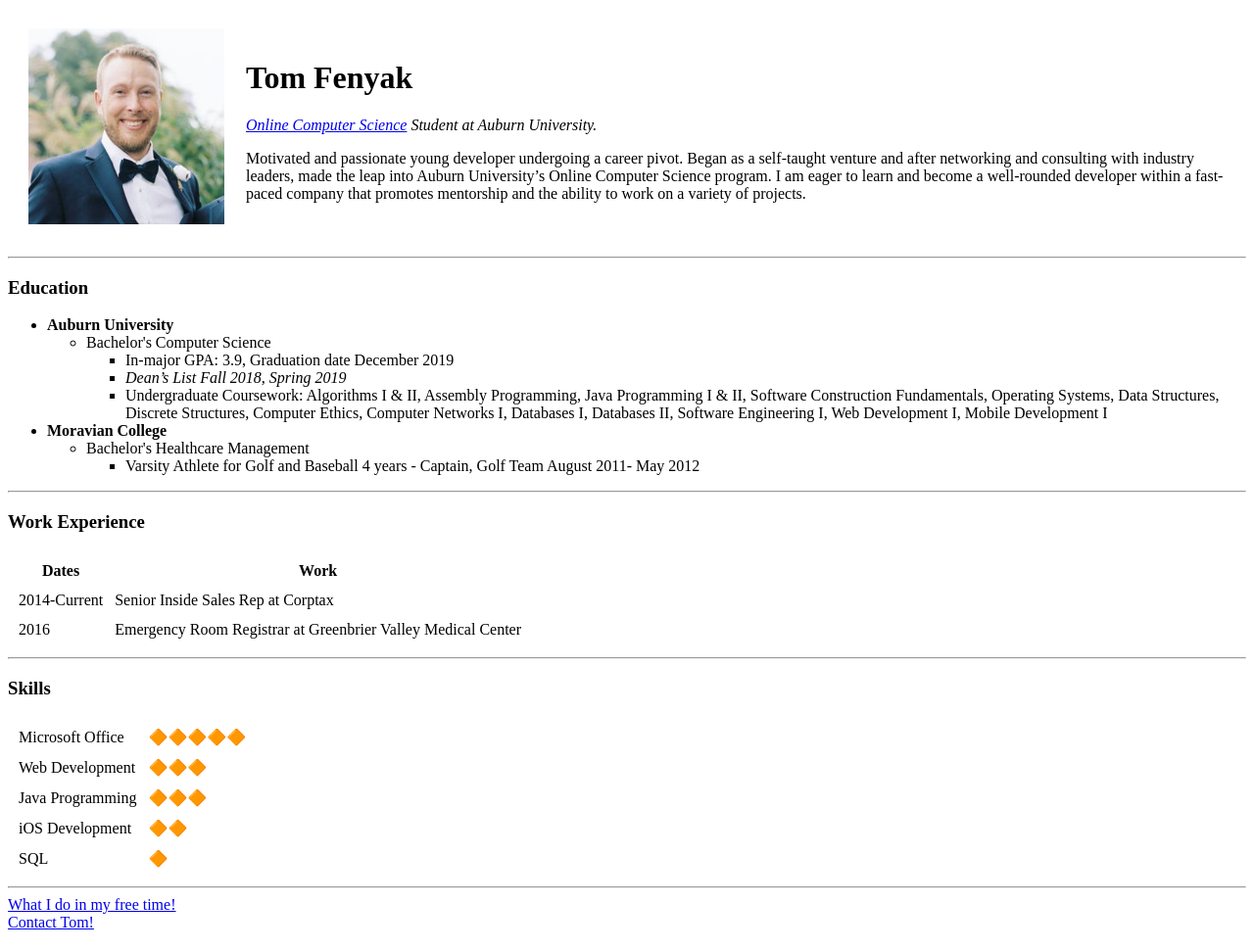
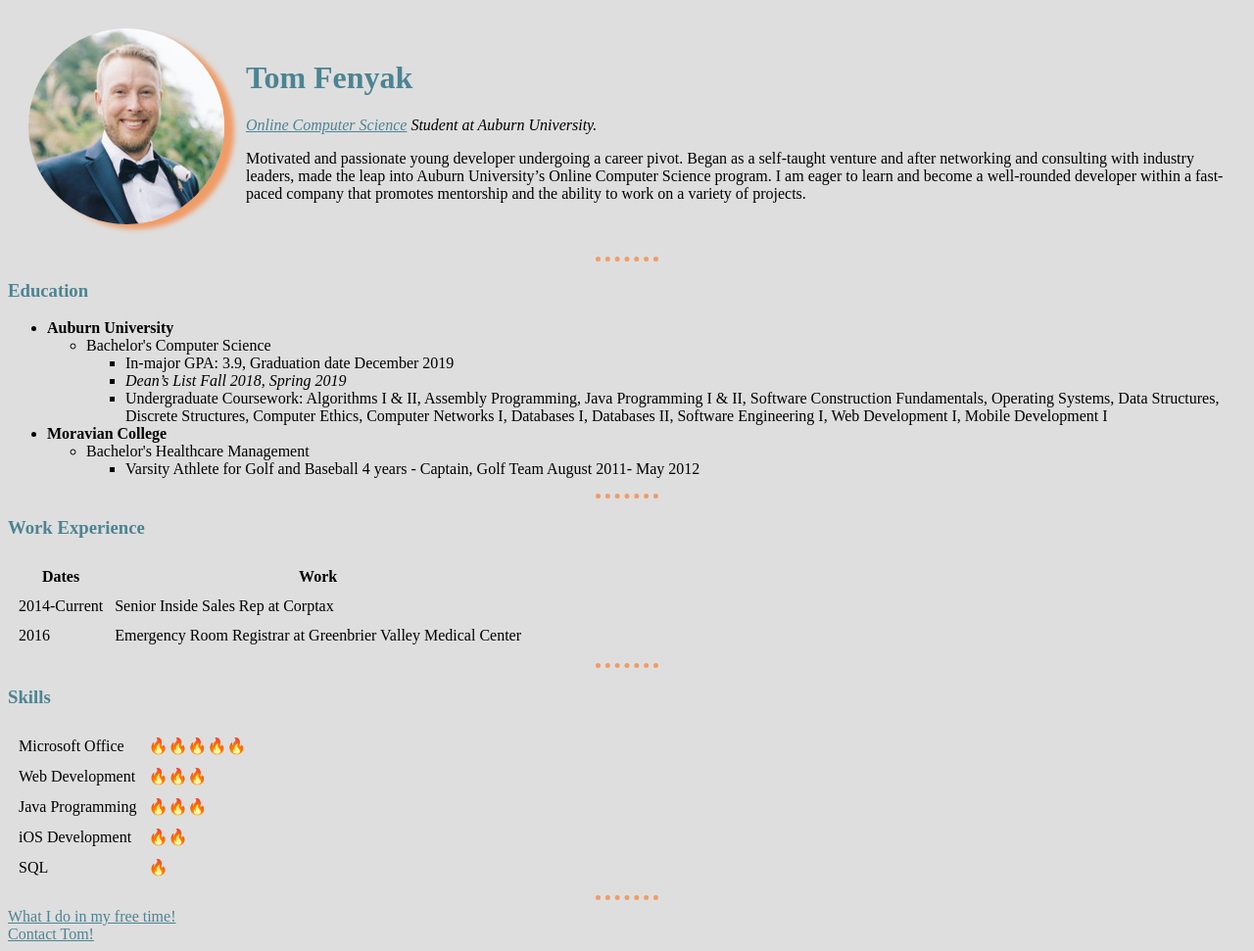
Before and after one commit to tomyak22/HTML-CV, a plain HTML site: page index.html in a window 1280 px wide. Shown: the whole page at 98% size. Drawn offline with Linux system fonts and the light colour scheme.

Commit message:
Added CSS

```diff
--- /dev/null
+++ b/css/sytles.css
@@ -0,0 +1,28 @@
+body{
+  background-color: #dedede;
+}
+hr{
+  border-color: #f09c67;
+  border-width: 5px;
+  border-style: dotted none none;
+  height: 0;
+  width: 5%;
+}
+h1{
+  color: #4c8492;
+}
+h3{
+  color: #4c8492;
+}
+img{
+  box-shadow: 10px 5px 5px #f09c67;
+}
+.circular{
+  border-radius: 100%;
+}
+.links{
+  color: #4c8492;
+}
+.links:hover{
+  color: #f09c67;
+}
--- a/index.html
+++ b/index.html
@@ -4,15 +4,16 @@
 <head>
   <meta charset="utf-8">
   <title>Tom's Personal Site</title>
+  <link rel="stylesheet" href="css/sytles.css">
 </head>
 
 <body>
   <table cellspacing="20">
     <tr>
-      <td><img src="images/headshot.jpg" alt="Tom Fenyak Headshot"></td>
+      <td><img class="circular" src="images/headshot.jpg" alt="Tom Fenyak Headshot"></td>
       <td>
         <h1>Tom Fenyak</h1>
-        <p><em><a href="https://csonline.eng.auburn.edu/">Online Computer Science</a> Student at Auburn University.</em></p>
+        <p><em><a class="links" href="https://csonline.eng.auburn.edu/">Online Computer Science</a> Student at Auburn University.</em></p>
         <p>Motivated and passionate young developer undergoing a career pivot.
           Began as a self-taught venture and after networking and consulting with
           industry leaders, made the leap into Auburn University’s Online Computer
@@ -76,30 +77,30 @@
   <table cellspacing="10">
     <tr>
       <td>Microsoft Office</td>
-      <td>🔶🔶🔶🔶🔶</td>
+      <td>🔥🔥🔥🔥🔥</td>
     </tr>
     <tr>
       <td>Web Development</td>
-      <td>🔶🔶🔶</td>
+      <td>🔥🔥🔥</td>
     </tr>
     <tr>
       <td>Java Programming</td>
-      <td>🔶🔶🔶</td>
+      <td>🔥🔥🔥</td>
     </tr>
     <tr>
       <td>iOS Development</td>
-      <td>🔶🔶</td>
+      <td>🔥🔥</td>
     </tr>
     <tr>
       <td>SQL</td>
-      <td>🔶</td>
+      <td>🔥</td>
     </tr>
   </table>
   <hr>
   <!--Links to hobbie and contact info -->
-  <a href="hobbies.html">What I do in my free time!</a>
+  <a class="links" href="hobbies.html">What I do in my free time!</a>
   <br>
-  <a href="contactInfo.html">Contact Tom!</a>
+  <a class="links" href="contactInfo.html">Contact Tom!</a>
 </body>
 
 </html>
```
Also changed, not shown: contactInfo.html (+3 -1 lines), hobbies.html (+3 -1 lines). Lines whose indentation alone changed are shown as unchanged.
